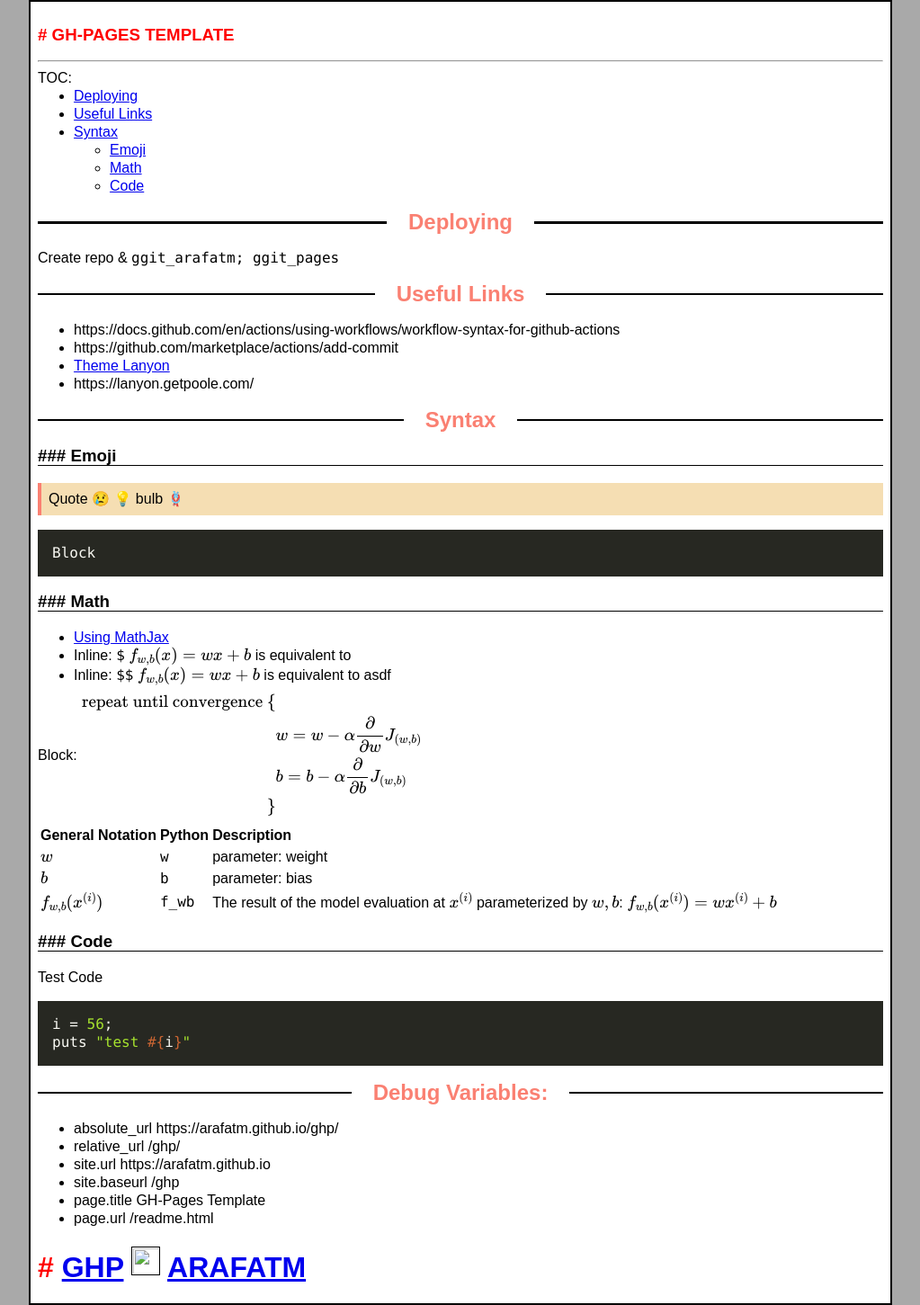
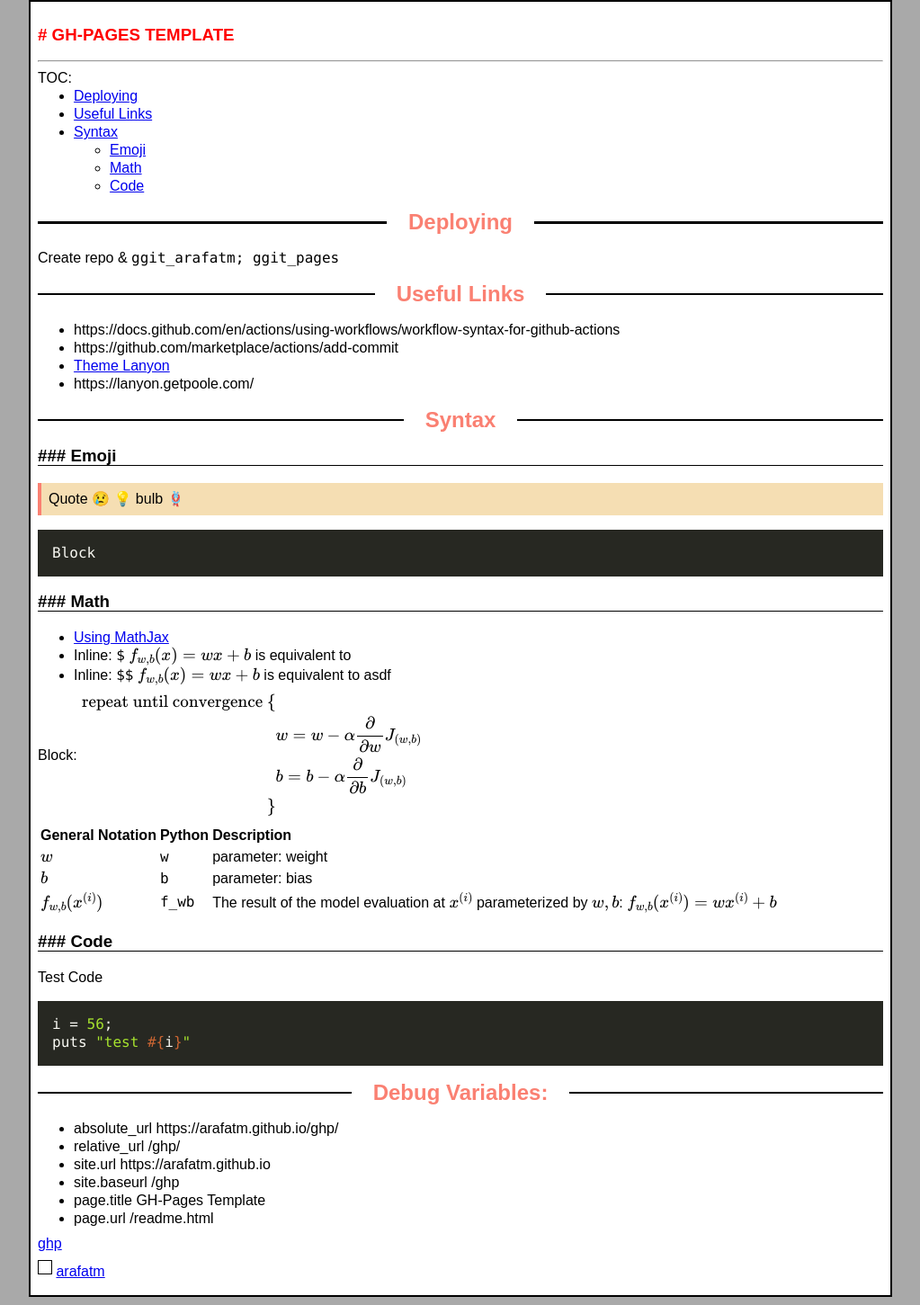
Before and after one commit to arafatm/ghp, a Jekyll site: the page built from readme.md, in a window 1280 px wide. Shown: the whole page at 90% size, without its empty margins (128-1151 px from the left). Built offline with Jekyll 4.4.1, drawn with Linux system fonts in a browser that asks for light colours; nearby versions of some CDN libraries; emoji names are drawn with the system emoji font; formulas are drawn with MathJax 3.

Commit message:
default.html

```diff
--- a/_layouts/default.html
+++ b/_layouts/default.html
@@ -48,12 +48,12 @@
       </section>
     </div>
     <footer>
-      <h1>
-        <a href="{{ '' | absolute_url }}">{{ site.title | default: site.github.repository_name }}</a>
-        {% if site.github.is_project_page %}
-        <img class="ico" src="https://github.com/favicon.ico" />
-        <a href="{{ site.github.owner_url }}">{{ site.github.owner_name }}</a>
-      </h1>
+      <p><a href="{{ '' | absolute_url }}">{{ site.title | default: site.github.repository_name }}</a></p>
+      {% if site.github.is_project_page %}
+      <p>
+      <img class="ico" src="https://github.com/favicon.ico" />
+      <a href="{{ site.github.owner_url }}">{{ site.github.owner_name }}</a>
+      </p>
       {% endif %}
     </footer>
     <!--[if !IE]><script>fixScale(document);</script><![endif]-->
```
